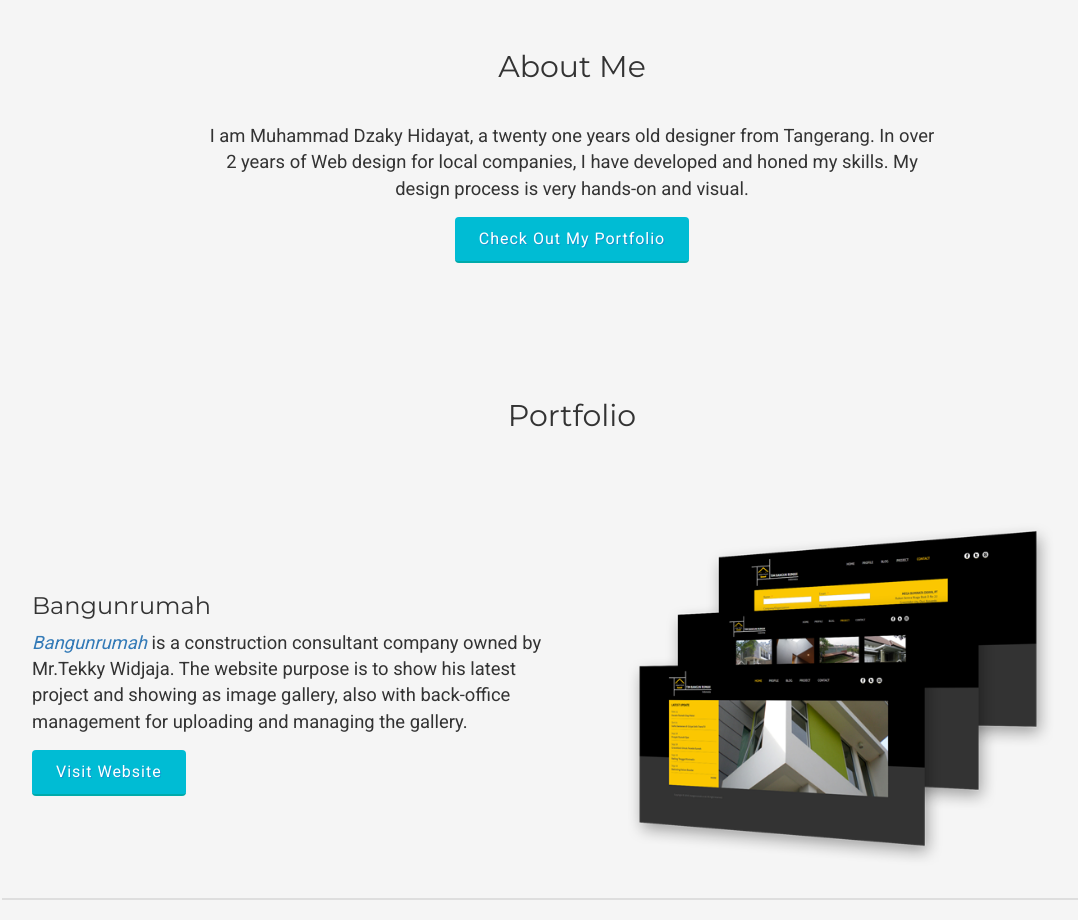
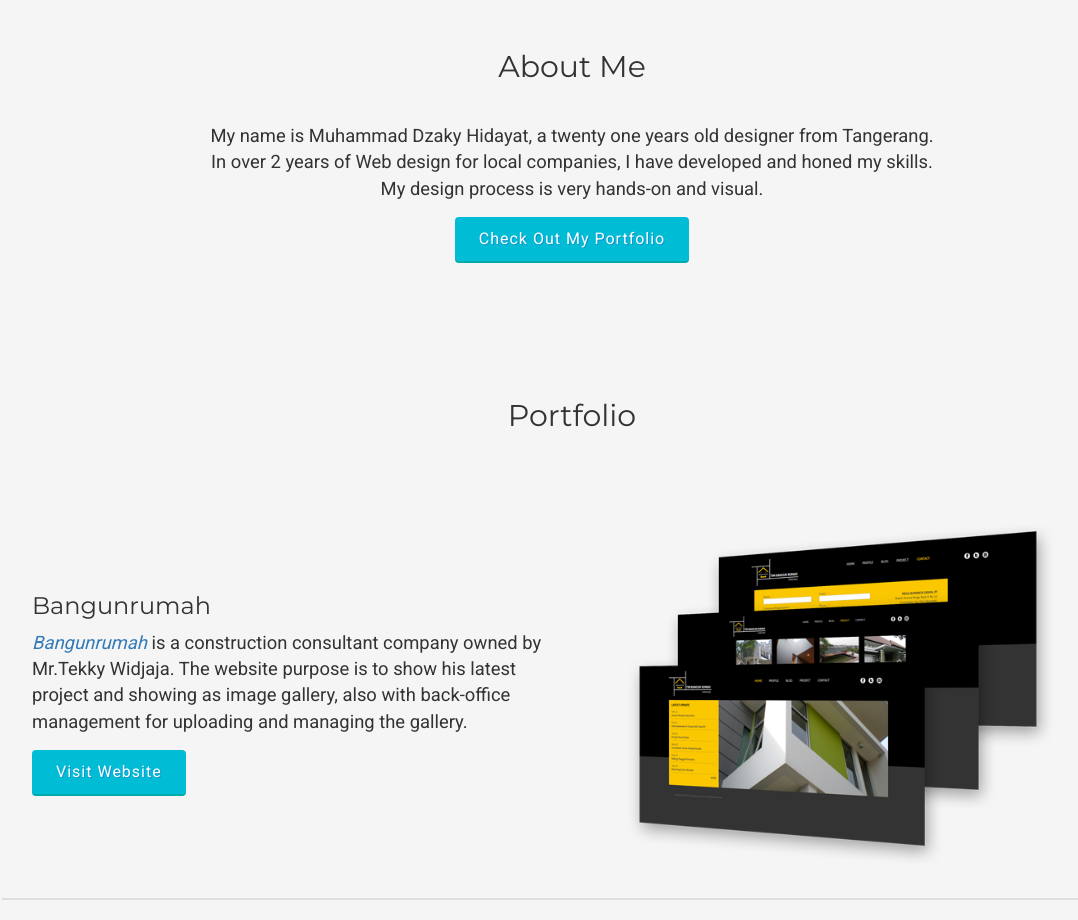
Before and after one commit to thedzakyhidayat/thedzakyhidayat.github.io, a plain HTML site: page index.html in a window 1280 px wide. Shown: the part 860-1780 px from the top of the page, without its empty margins (68-1146 px from the left). Drawn offline with nearby package versions, Linux system fonts and the light colour scheme.

Commit message:
Update index.html

```diff
--- a/index.html
+++ b/index.html
@@ -55,7 +55,7 @@
                 <h2>About Me</h2>
             </div>
             <div class="col-sm-12 col-md-8 col-md-offset-2 text-center">
-                <p>I am Muhammad Dzaky Hidayat, a twenty one years old designer from Tangerang. In over 2 years of Web design for local companies, I have developed and honed my skills. My design process is very hands-on and visual.</p>
+                <p>My name is Muhammad Dzaky Hidayat, a twenty one years old designer from Tangerang. In over 2 years of Web design for local companies, I have developed and honed my skills. My design process is very hands-on and visual.</p>
                 <a class="btn button btn-default" href="#portfolio">Check Out My Portfolio</a>
             </div>
         </div>
```
